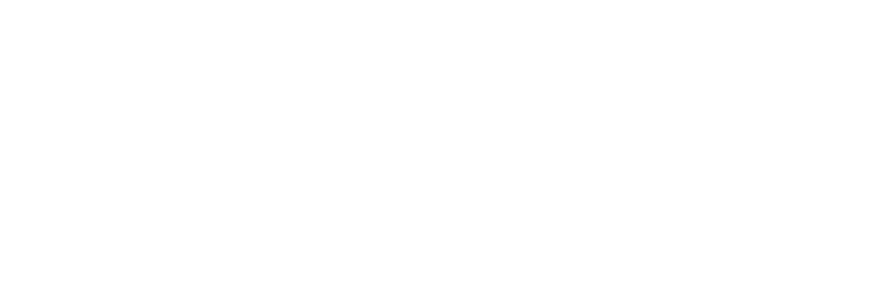
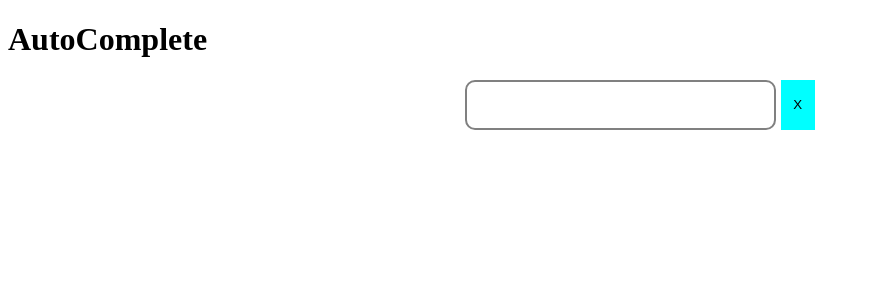
Before and after one commit to GovindaPedhiwal/Coding-Solutions, a React (Vite) app in the folder React/ui-solutions/: page / in a window 1280 px wide. Shown: the top 300 px of the page, without its empty margins (0-870 px from the left). Built offline with nearby package versions, Linux system fonts and the light colour scheme.

Commit message:
AutoComplete solutioin

```diff
--- a/React/ui-solutions/src/App.jsx
+++ b/React/ui-solutions/src/App.jsx
@@ -1,4 +1,5 @@
 import AccordionWrapper from "./components/Accordion/AccordionWrapper"
+import AutoCompeteWrapper from "./components/AutoComplete/AutoCompeteWrapper"
 import GridLightsWrapper from "./components/GridLights/GridLightsWrapper"
 import InfiniteScrollbarWrapper from "./components/InfiniteScrollbar/InfiniteScrollbarWrapper"
 import MemoryGameWrapper from "./components/MemoryGame/MemoryGameWrapper"
@@ -18,6 +19,7 @@
       {/* <TabListWrapper /> */}
       {/* <AccordionWrapper /> */}
       {/* <TicTacToeWrapper /> */}
+      <AutoCompeteWrapper />
     </div>
   )
 }
--- /dev/null
+++ b/React/ui-solutions/src/components/AutoComplete/AutoCompeteWrapper.jsx
@@ -0,0 +1,43 @@
+import React, { useState } from 'react'
+import AutoComplete from './AutoComplete'
+
+const AutoCompeteWrapper = () => {
+    const data = ['First', 'Second', 'Third','FirstSecond'];
+    const [isLoading, setIsLoading] = useState(false);
+    const [suggestions, setSuggestions] = useState([]);
+    const fetchData = (query) => {
+        setIsLoading(true);
+        return new Promise((resolve, reject) => {
+            setTimeout(() => {
+                try {
+                    const result = data?.filter((suggestion) => suggestion?.toLowerCase()?.includes(query?.toLowerCase()))
+                    resolve(result);
+                } catch {
+                    reject('error while fetching data');
+                }
+                setIsLoading(false);
+            }, 1000);
+        })
+    }
+    const handleChange = (data) => {
+        if(data?.query && data?.type == 'typing') {
+            fetchData(data?.query).then(res => {
+                setSuggestions(res)
+            }).catch(error => {
+                console.log('error coming', error)
+            })
+        } else {
+            setSuggestions([]);
+        }
+    }
+
+    return (
+        <div>
+            <AutoComplete suggestions={suggestions} onChange={handleChange} isLoading={isLoading}
+            debounceSupport={true}
+            />
+        </div>
+    )
+}
+
+export default AutoCompeteWrapper
--- /dev/null
+++ b/React/ui-solutions/src/components/AutoComplete/AutoComplete.jsx
@@ -0,0 +1,77 @@
+import React, { useMemo, useState } from 'react'
+import './style.css'
+
+const debounce = (callback, delay) => {
+    let timeoutId;
+    return (...args) => {
+        clearTimeout(timeoutId);
+        timeoutId = setTimeout(() => {
+            callback(...args)
+        }, delay);
+    }
+}
+
+const AutoComplete = ({suggestions, onChange, isLoading, debounceSupport}) => {
+    const [query, setQuery] = useState('');
+    const debounceFunc = useMemo(() => debounce(onChange, 500), []);
+    const handleQuery = (e) => {
+        let value = e.target.value;
+        setQuery(value);
+        checkDebounceSupport(value);
+    }
+    const checkDebounceSupport = (value) => {
+        debounceSupport ? debounceFunc({ query: value, type: 'typing' }) :  onChange({ query: value, type: 'typing' });
+    }
+    const handleSelect = (value) => {
+        setQuery(value);
+        onChange({
+            query: value,
+            type: 'selected'
+        })
+    }
+    const handleCancel = () => {
+        return () => {
+            setQuery('');
+            onChange({
+                query: '',
+                type: 'cancel'
+            })
+        }
+    }
+    return (
+        <div>
+            <h1>
+                AutoComplete
+            </h1>
+            <div className="wrapper">
+                <div className="autocomplete">
+                    <div className="search-bar">
+                        <div className="input-field">
+                            <input type="text" name="" value={query} onChange={(e) => handleQuery(e)}/>
+                        </div>
+                        <div className="cancel-btn">
+                            <button onClick={handleCancel()}>X</button>
+                        </div>
+                    </div>
+
+                    <div className="suggestions">
+                        {
+                            query && !isLoading && suggestions && suggestions?.map((suggestion) => {
+                                return <div className="suggestion-list" data-selected={query?.toLowerCase() == suggestion?.toLowerCase()} key={suggestion} onClick={() => handleSelect(suggestion)}>
+                                    {suggestion}
+                                </div>
+                            })
+                        }
+                        {
+                            isLoading && <div className='suggestion-loader'>
+                                loading...
+                            </div>
+                        }
+                    </div>
+                </div>
+            </div>
+        </div>
+    )
+}
+
+export default AutoComplete
--- /dev/null
+++ b/React/ui-solutions/src/components/AutoComplete/style.css
@@ -0,0 +1,58 @@
+* {
+    box-sizing: border-box;
+}
+.autocomplete {
+    width: 350px;
+    display: flex;
+    justify-content: center;
+    flex-direction: column;
+}
+.search-bar {
+    display: flex;
+    height: 50px;
+    width: 100%;
+}
+.search-bar .input-field {
+    width: 90%;
+}
+input {
+    width: 100%;
+    height: 50px;
+    font-size: 18px;
+    border-radius: 10px;
+    padding: 0px 10px 0px 10px;
+    border: 2px solid gray;
+}
+.cancel-btn {
+    display: flex;
+    align-items: center;
+    background-color: aqua;
+    margin-left: 5px;
+    width: 10%;
+}
+.cancel-btn button {
+    width: 100%;
+    background-color: transparent;
+    cursor: pointer;
+    border: none;
+    border-radius: 10px;
+}
+
+.suggestions {
+    background-color: bisque;
+    margin-top: 5px;
+    width: 90%;
+}
+.suggestion-list {
+    padding: 8px;
+    cursor: pointer;
+}
+.suggestion-list[data-selected="true"] {
+    background-color: cadetblue;
+}
+.suggestion-list:hover {
+    background-color: gray;
+}
+.suggestion-loader {
+    padding: 8px;
+}
```
